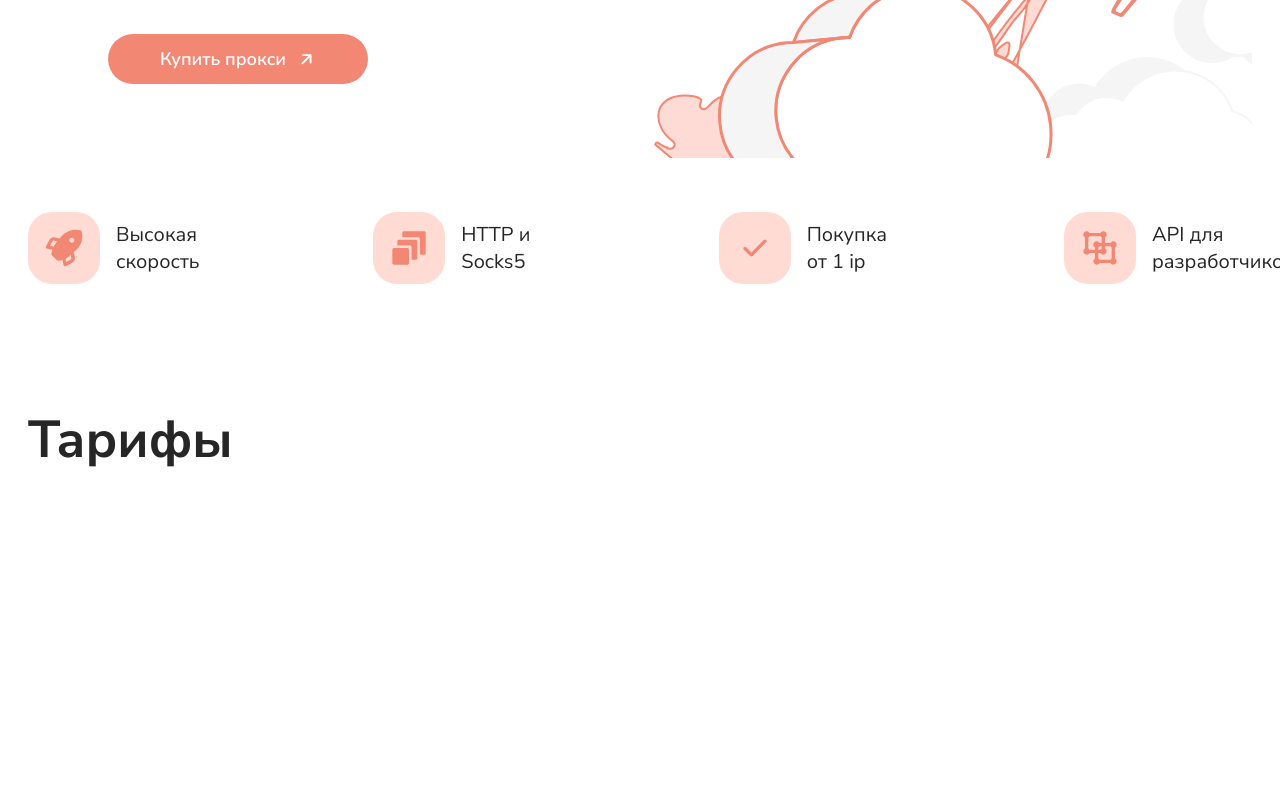
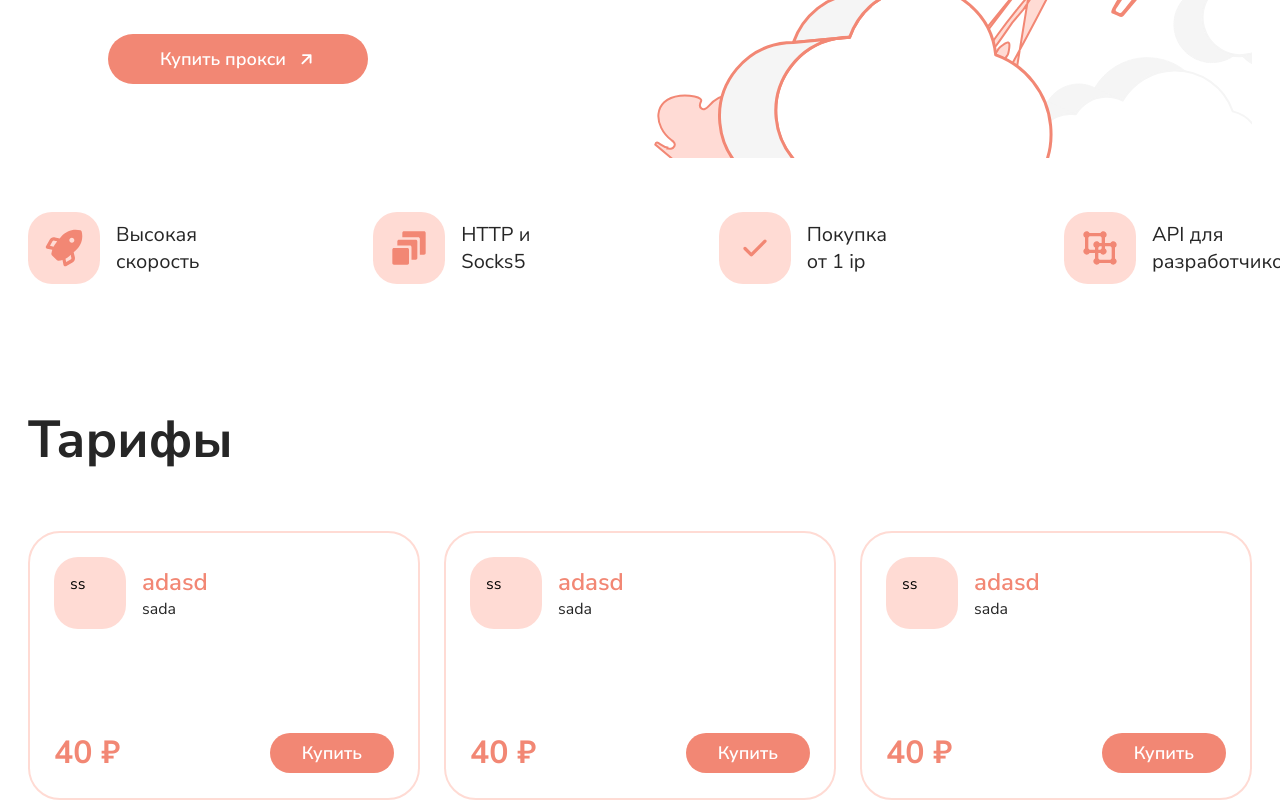
Before and after one commit to DarkMend/proxy, a Next.js app: page / in a window 1280 px wide. Shown: the part 502-1302 px from the top of the page. Before the commit the page ends 1033 px from the top, so only its background shows below. Built offline with nearby package versions, Linux system fonts and the light colour scheme.

Commit message:
tariff card

```diff
--- a/src/components/IconText/IconText.module.scss
+++ b/src/components/IconText/IconText.module.scss
@@ -9,7 +9,7 @@
     color: $text-color-primary;
     // max-width: 140px;
 
-    &.title {
+    &.small {
       font-size: 16px;
     }
   }
--- a/src/components/IconText/IconText.tsx
+++ b/src/components/IconText/IconText.tsx
@@ -23,7 +23,7 @@ export default function IconText({
         <div className={styles.title}>{title}</div>
         <p
           className={cn(styles.text, {
-            [styles.title]: !!title,
+            [styles.small]: !!title,
           })}
         >
           {text}
--- a/src/components/TariffCard/TariffCard.module.scss
+++ b/src/components/TariffCard/TariffCard.module.scss
@@ -0,0 +1,21 @@
+.tariffCard {
+  padding: 24px;
+  border-radius: 32px;
+  border: 2px solid #ffdbd4;
+  display: flex;
+  flex-direction: column;
+  gap: 51px;
+
+  .action {
+    display: flex;
+    flex-direction: row;
+    align-items: center;
+    justify-content: space-between;
+
+    .price {
+      color: $text-color-accent;
+      font-size: 32px;
+      font-weight: 700;
+    }
+  }
+}
--- a/src/components/TariffCard/TariffCard.tsx
+++ b/src/components/TariffCard/TariffCard.tsx
@@ -1,11 +1,19 @@
+"use client";
+
 import IconText from "../IconText/IconText";
+import Button from "../ui/Buttons/Button/Button";
 import styles from "./TariffCard.module.scss";
 export default function TariffCard() {
   return (
     <div className={styles.tariffCard}>
-      <div className={styles.title}></div>
+      <div className={styles.title}>
+        <IconText title="adasd" text="sada" icon={"ss"} />
+      </div>
       <div className={styles.main}></div>
-      <div className={styles.action}></div>
+      <div className={styles.action}>
+        <div className={styles.price}>40 ₽</div>
+        <Button buttonType="small">Купить</Button>
+      </div>
     </div>
   );
 }
--- a/src/pagesComponents/Main/TariffSection/TariffSection.module.scss
+++ b/src/pagesComponents/Main/TariffSection/TariffSection.module.scss
@@ -3,5 +3,8 @@
 
   &Wrapper {
     margin-top: 56px;
+    display: grid;
+    grid-template-columns: repeat(3, 1fr);
+    gap: 24px;
   }
 }
--- a/src/pagesComponents/Main/TariffSection/TariffSection.tsx
+++ b/src/pagesComponents/Main/TariffSection/TariffSection.tsx
@@ -1,10 +1,15 @@
 import Title from "@/src/components/ui/Title/Title";
 import styles from "./TariffSection.module.scss";
+import TariffCard from "@/src/components/TariffCard/TariffCard";
 export default function TariffSection() {
   return (
     <section className={styles.tariff}>
       <Title>Тарифы</Title>
-      <div className={styles.tariffWrapper}></div>
+      <div className={styles.tariffWrapper}>
+        <TariffCard />
+        <TariffCard />
+        <TariffCard />
+      </div>
     </section>
   );
 }
--- /dev/null
+++ b/src/pagesComponents/Main/TariffSection/data.tsx
@@ -0,0 +1 @@
+export const tariffCards = [];
```
